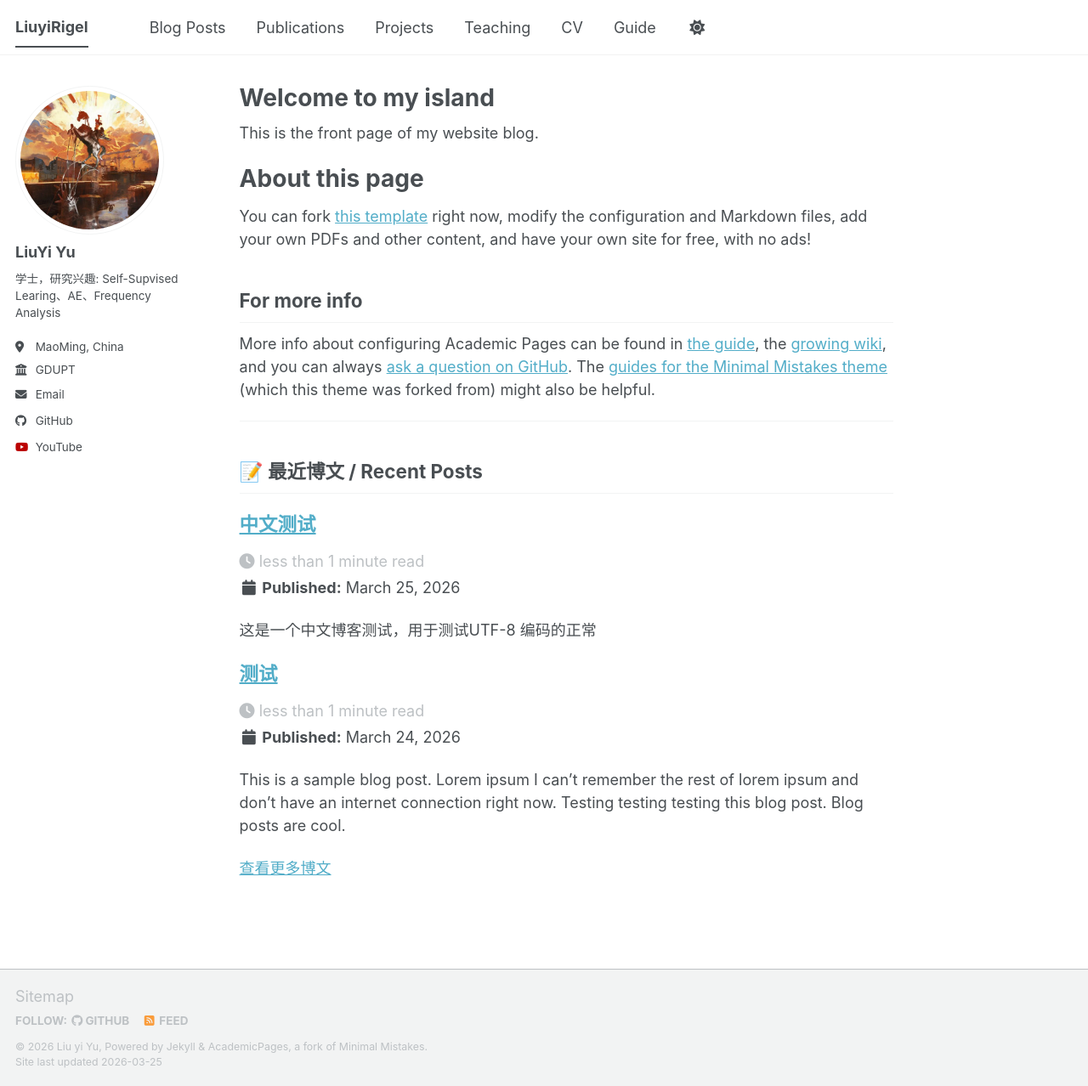
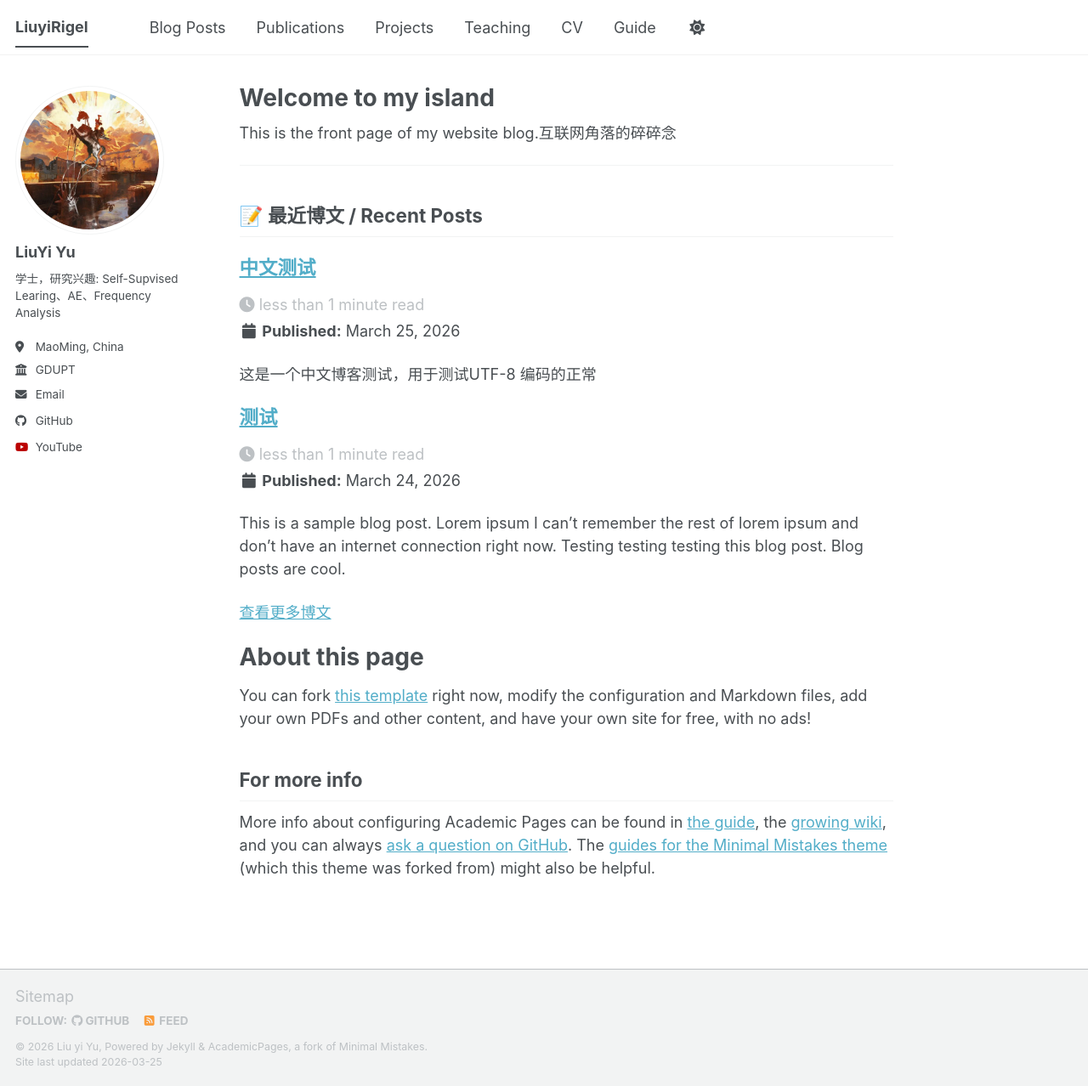
Before and after one commit to LiuyiRigel/LiuyiRigel.github.io, a Jekyll site: the page built from _pages/about.md, in a window 1280 px wide and 1278 px high. Shown: the whole window at 85% size. Built offline with Jekyll 4.4.1, drawn with Linux system fonts in a browser that asks for light colours; a script bundle is joined from its source files by our own code; library files that are not in the unit come from our copies; some of the changed lines change nothing that is shown.

Commit message:
modified:   _config.yml 	modified:   _pages/about.md

```diff
--- a/_config.yml
+++ b/_config.yml
@@ -45,7 +45,7 @@ author:
   researchgate     : # URL
   scopus           : # URL
   zotero           : # URL
-  bilibili         : "https://space.bilibili.com/284858925?spm_id_from=333.1007.0.0"
+
 
 
   # Repositories and software development
@@ -80,6 +80,7 @@ author:
   weibo            : # Username
   wikipedia        : # Username
   xing             : # Username
+  bilibili         : "https://space.bilibili.com/284858925?spm_id_from=333.1007.0.0"
   youtube          : "https://www.youtube.com/@garyalen8192" # Username
   zhihu            : # Username
 
--- a/_pages/about.md
+++ b/_pages/about.md
@@ -6,18 +6,8 @@ redirect_from:
   - /about/
   - /about.html
 ---
+This is the front page of my website blog.互联网角落的碎碎念
 
-This is the front page of my website blog.
-
-About this page
-======
-
-You can fork [this template](https://github.com/academicpages/academicpages.github.io) right now, modify the configuration and Markdown files, add your own PDFs and other content, and have your own site for free, with no ads!
-
-
-For more info
-------
-More info about configuring Academic Pages can be found in [the guide](https://academicpages.github.io/markdown/), the [growing wiki](https://github.com/academicpages/academicpages.github.io/wiki), and you can always [ask a question on GitHub](https://github.com/academicpages/academicpages.github.io/discussions). The [guides for the Minimal Mistakes theme](https://mmistakes.github.io/minimal-mistakes/docs/configuration/) (which this theme was forked from) might also be helpful.
 
 
 ---
@@ -28,3 +18,12 @@ More info about configuring Academic Pages can be found in [the guide](https://a
 {% endfor %}
 
 [查看更多博文]({{ site.baseurl }}/year-archive/)
+
+
+About this page
+======
+You can fork [this template](https://github.com/academicpages/academicpages.github.io) right now, modify the configuration and Markdown files, add your own PDFs and other content, and have your own site for free, with no ads!
+
+For more info
+------
+More info about configuring Academic Pages can be found in [the guide](https://academicpages.github.io/markdown/), the [growing wiki](https://github.com/academicpages/academicpages.github.io/wiki), and you can always [ask a question on GitHub](https://github.com/academicpages/academicpages.github.io/discussions). The [guides for the Minimal Mistakes theme](https://mmistakes.github.io/minimal-mistakes/docs/configuration/) (which this theme was forked from) might also be helpful.
```
